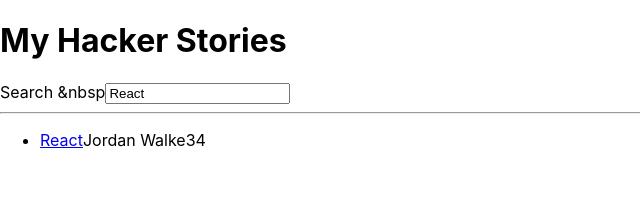
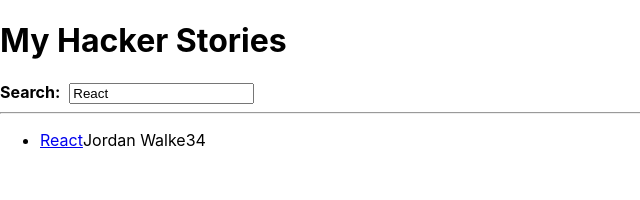
Before and after one commit to Brent-Liu/searchengine, a React (Create React App) app: page / in a window 1280 px wide. Shown: the top 200 px of the page, without its empty margins (0-640 px from the left). Built offline with nearby package versions, Linux system fonts and the light colour scheme.

Commit message:
React Component Composition

```diff
--- a/src/App.js
+++ b/src/App.js
@@ -53,10 +53,11 @@
 
       <InputWithLabel
         id="search"
-        label="Search"
         value={searchTerm}
         onInputChange={handleSearch}
-      />
+      >
+        <strong>Search:</strong>
+      </InputWithLabel>
 
       <hr />
 
@@ -66,10 +67,10 @@
   )
 }
 
-const InputWithLabel = ({ id, label, value, type = 'text', onInputChange }) => (
+const InputWithLabel = ({ id, value, type = 'text', onInputChange, children, }) => (
   <>
-    <label htmlFor={id}> {label} </label>
-    &nbsp
+    <label htmlFor={id}> {children} </label>
+    &nbsp;
     <input
       id={id}
       type={type}
```
